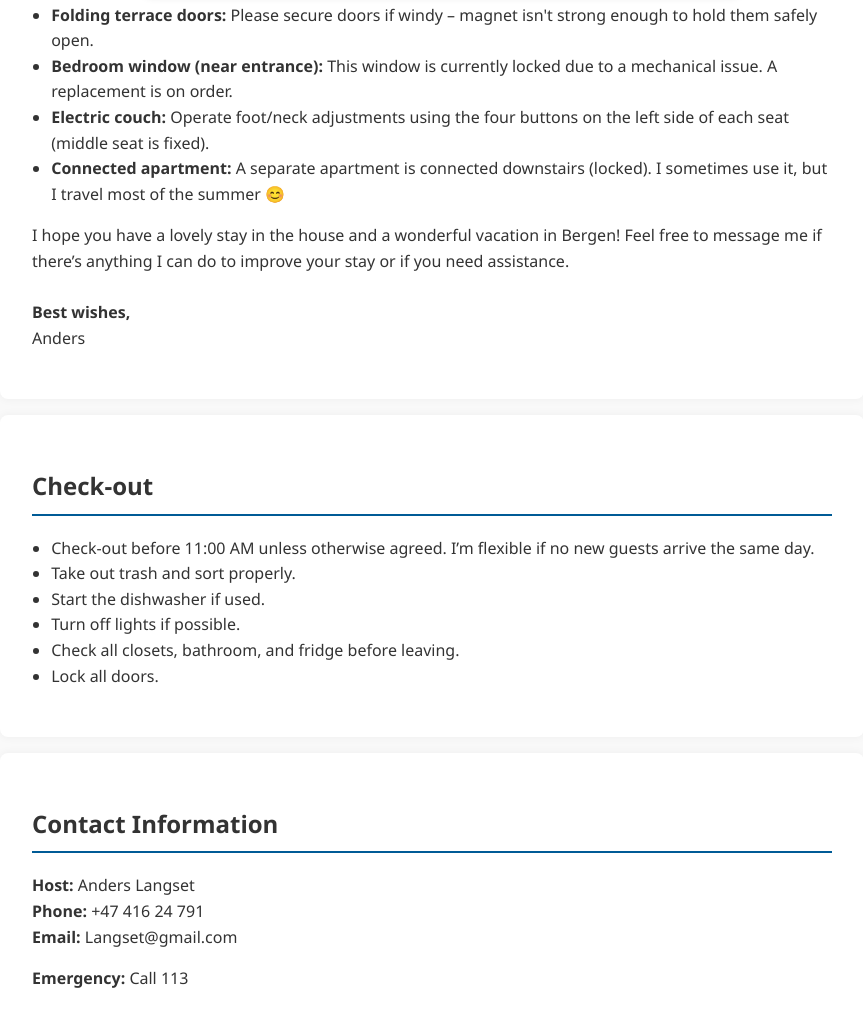
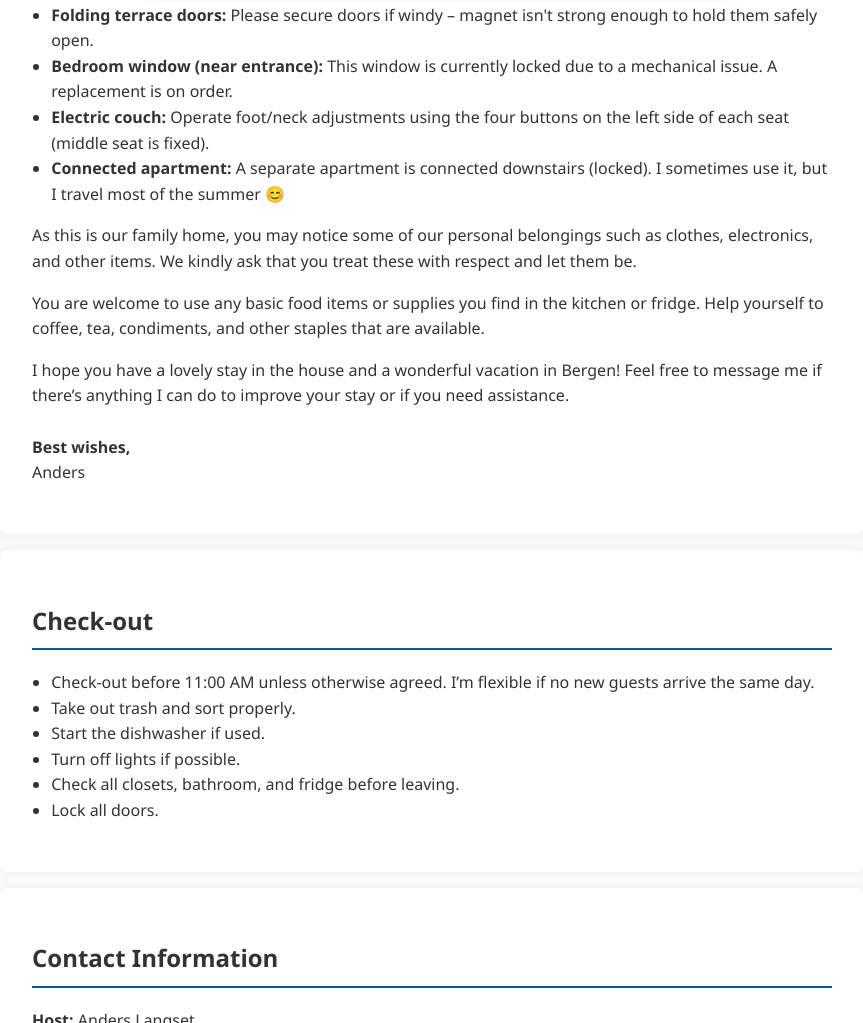
Before and after one commit to anderslangset/FBV24, a plain HTML site: page index.html in a window 1280 px wide. Shown: the part 2393-3416 px from the top of the page, without its empty margins (208-1071 px from the left). Drawn offline with Linux system fonts and the light colour scheme.

Commit message:
Update index.html

```diff
--- a/index.html
+++ b/index.html
@@ -159,8 +159,10 @@
       <li><strong>Electric couch:</strong> Operate foot/neck adjustments using the four buttons on the left side of each seat (middle seat is fixed).</li>
       <li><strong>Connected apartment:</strong> A separate apartment is connected downstairs (locked). I sometimes use it, but I travel most of the summer 😊</li>
     </ul>
+    <p>As this is our family home, you may notice some of our personal belongings such as clothes, electronics, and other items. We kindly ask that you treat these with respect and let them be.</p>
+    <p>You are welcome to use any basic food items or supplies you find in the kitchen or fridge. Help yourself to coffee, tea, condiments, and other staples that are available.</p>
     <p>I hope you have a lovely stay in the house and a wonderful vacation in Bergen! Feel free to message me if there’s anything I can do to improve your stay or if you need assistance.<br><br><strong>Best wishes,</strong><br>Anders</p>
-   </section>
+  </section>
 
   <section id="utsjekk">
     <h2>Check-out</h2>
```
